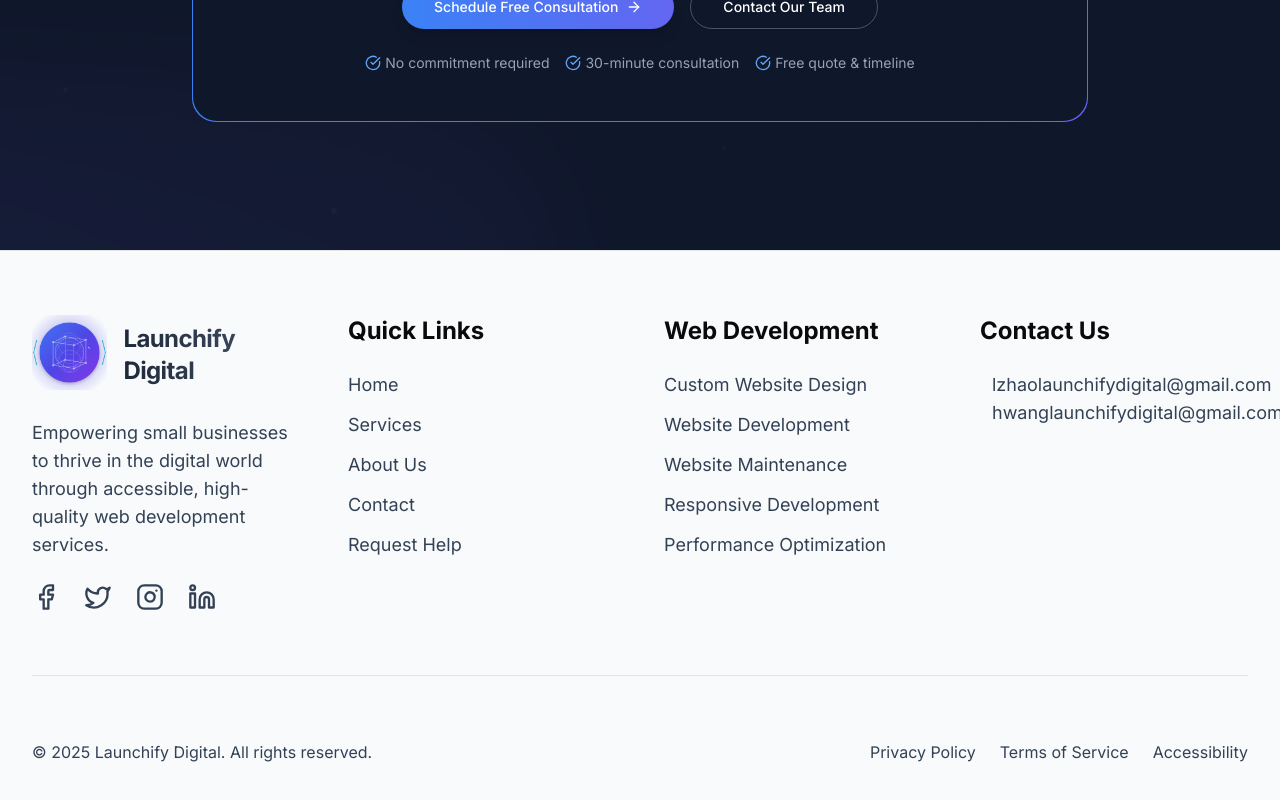
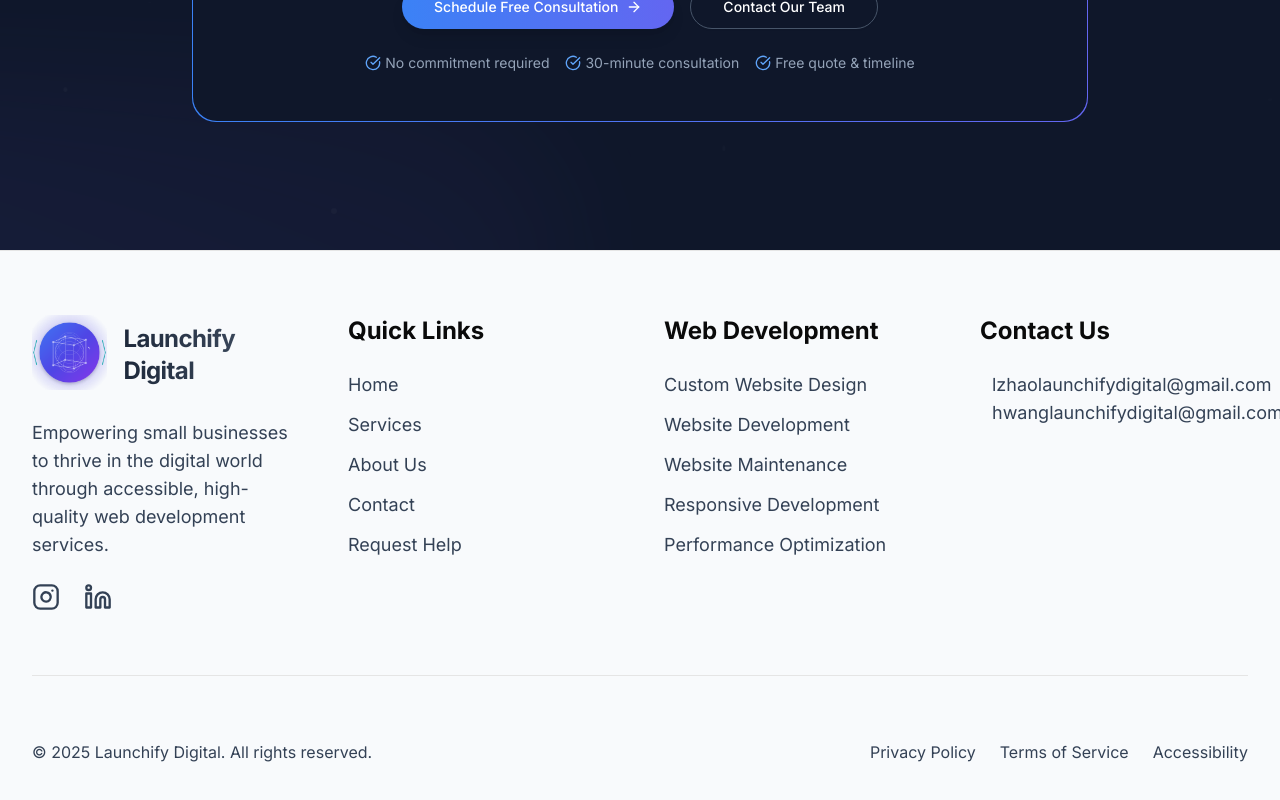
Before and after one commit to Doppy258/Launchify_Digital, a Next.js app: page / in a window 1280 px wide. Shown: the part 6425-7225 px from the top of the page. Built offline with nearby package versions, Linux system fonts and the light colour scheme.

Commit message:
Icon takes you to social media page

```diff
--- a/components/footer.tsx
+++ b/components/footer.tsx
@@ -68,13 +68,11 @@ export function Footer() {
             </p>
             <div className="flex space-x-4 md:space-x-6">
               {[
-                { icon: Facebook, label: "Facebook" },
-                { icon: Twitter, label: "Twitter" },
-                { icon: Instagram, label: "Instagram" },
-                { icon: Linkedin, label: "LinkedIn" },
-              ].map((social, i) => (
+                { icon: Instagram, label: "Instagram", href: "https://www.instagram.com/launchify_digital/" },
+                { icon: Linkedin, label: "LinkedIn", href: "https://www.linkedin.com/company/launchify-digital/" },
+              ].map((social) => (
                 <motion.div key={social.label} whileHover={{ y: -3, transition: { duration: 0.2 } }}>
-                  <Link href="#" className="text-slate-700 hover:text-slate-900 transition-colors duration-200">
+                  <Link href={social.href} className="text-slate-700 hover:text-slate-900 transition-colors duration-200" target="_blank" rel="noopener noreferrer">
                     <social.icon className="h-5 w-5 md:h-6 md:w-6 lg:h-7 lg:w-7" />
                     <span className="sr-only">{social.label}</span>
                   </Link>
```
Also changed, not shown: 1 other file (tests, documents, lock files or other folders).
